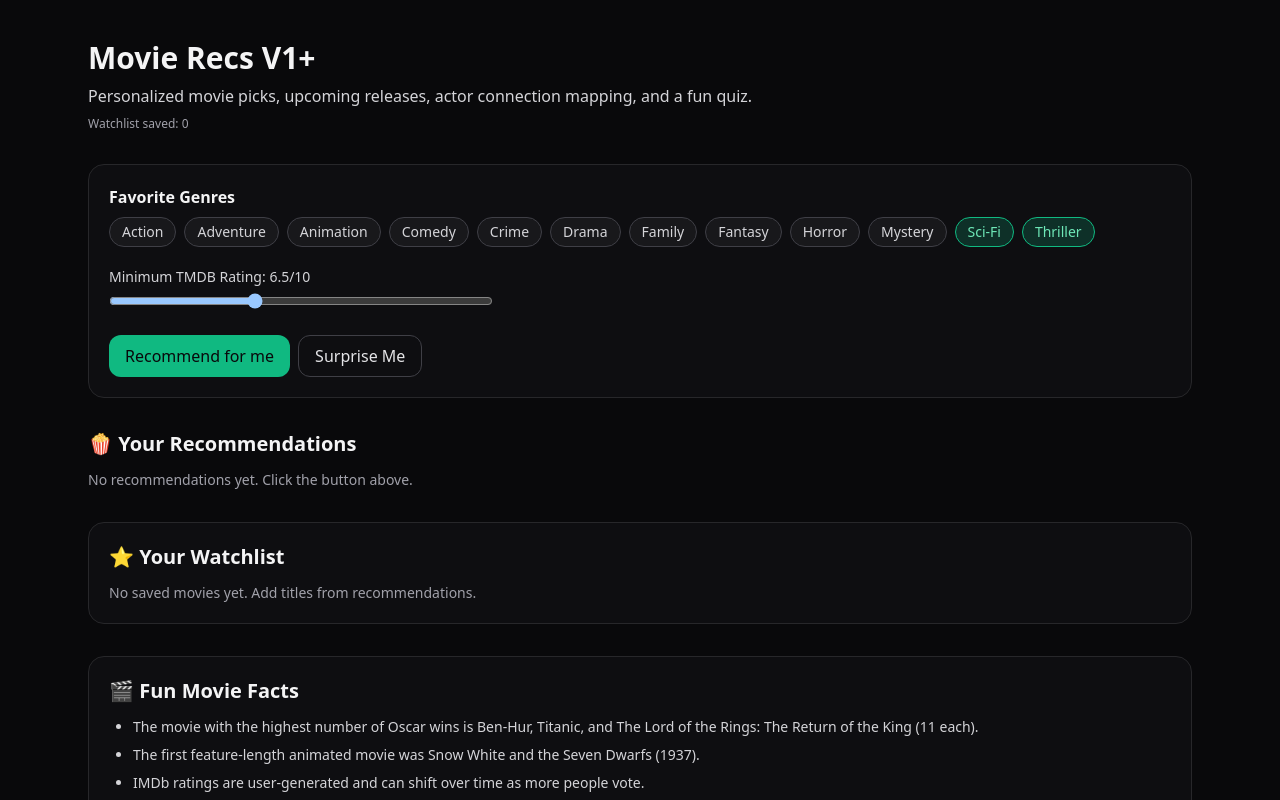
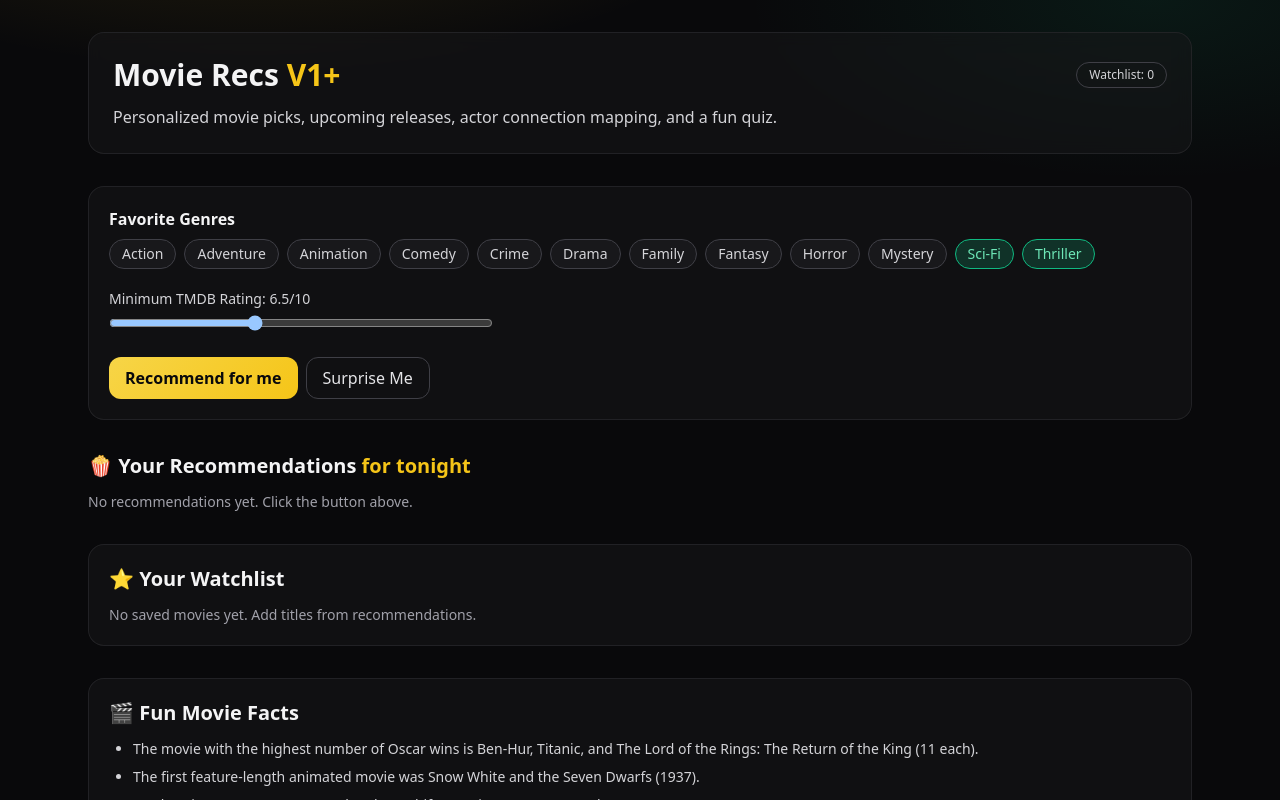
Before and after one commit to motowngene/movie-recs-v1, a Next.js app: page / in a window 1280 px wide. Shown: the top 800 px of the page. Built offline with nearby package versions, Linux system fonts and the light colour scheme.

Commit message:
style: apply IMDb-inspired UX refresh and add updated UI screenshot

```diff
--- a/app/globals.css
+++ b/app/globals.css
@@ -7,5 +7,26 @@
 }
 
 body {
-  @apply bg-zinc-950 text-zinc-100;
+  @apply text-zinc-100;
+  background:
+    radial-gradient(1200px 500px at 20% -10%, rgba(245, 197, 24, 0.14), transparent 45%),
+    radial-gradient(900px 400px at 90% 0%, rgba(16, 185, 129, 0.09), transparent 45%),
+    #09090b;
 }
+
+.card-glass {
+  @apply border border-zinc-800/80 bg-zinc-900/50 backdrop-blur;
+}
+
+.accent-gold {
+  color: #f5c518;
+}
+
+.btn-gold {
+  @apply rounded-xl px-4 py-2 font-semibold text-zinc-950;
+  background: linear-gradient(135deg, #f7d547 0%, #f5c518 100%);
+}
+
+.btn-gold:hover {
+  filter: brightness(1.04);
+}
--- a/app/page.tsx
+++ b/app/page.tsx
@@ -97,16 +97,18 @@ export default function HomePage() {
   };
 
   return (
-    <main className="mx-auto max-w-6xl px-6 py-10 space-y-8">
-      <header className="space-y-2">
-        <h1 className="text-3xl font-bold">Movie Recs V1+</h1>
+    <main className="mx-auto max-w-6xl px-6 py-8 space-y-8">
+      <header className="card-glass rounded-2xl p-6 space-y-3">
+        <div className="flex items-center justify-between gap-4">
+          <h1 className="text-3xl font-bold">Movie Recs <span className="accent-gold">V1+</span></h1>
+          <span className="rounded-full border border-zinc-700 px-3 py-1 text-xs text-zinc-300">Watchlist: {totalSaved}</span>
+        </div>
         <p className="text-zinc-300">
           Personalized movie picks, upcoming releases, actor connection mapping, and a fun quiz.
         </p>
-        <p className="text-xs text-zinc-400">Watchlist saved: {totalSaved}</p>
       </header>
 
-      <section className="rounded-2xl border border-zinc-800 bg-zinc-900/40 p-5 space-y-5">
+      <section className="card-glass rounded-2xl p-5 space-y-5">
         <div>
           <h2 className="font-semibold mb-2">Favorite Genres</h2>
           <GenrePicker selected={favoriteGenres} onToggle={toggleGenre} />
@@ -132,7 +134,7 @@ export default function HomePage() {
           <button
             onClick={getRecommendations}
             disabled={loading || favoriteGenres.length === 0}
-            className="rounded-xl bg-emerald-500 px-4 py-2 font-medium text-zinc-950 disabled:opacity-60"
+            className="btn-gold disabled:opacity-60"
           >
             {loading ? 'Building your movie universe...' : 'Recommend for me'}
           </button>
@@ -149,7 +151,7 @@ export default function HomePage() {
       </section>
 
       <section className="space-y-3">
-        <h2 className="text-xl font-semibold">🍿 Your Recommendations</h2>
+        <h2 className="text-xl font-semibold">🍿 Your Recommendations <span className="accent-gold">for tonight</span></h2>
         {recs.length === 0 ? (
           <p className="text-zinc-400 text-sm">No recommendations yet. Click the button above.</p>
         ) : (
--- a/components/ActorNetwork.tsx
+++ b/components/ActorNetwork.tsx
@@ -10,7 +10,7 @@ export function ActorNetwork({
   if (!highlights.length && !connections.length) return null;
 
   return (
-    <section className="rounded-2xl border border-zinc-800 bg-zinc-900/40 p-5 space-y-4">
+    <section className="card-glass rounded-2xl p-5 space-y-4">
       <h2 className="text-xl font-semibold">🕸️ Actor Connection Graph</h2>
 
       {highlights.length > 0 && (
--- a/components/FunFacts.tsx
+++ b/components/FunFacts.tsx
@@ -8,7 +8,7 @@ const FACTS = [
 
 export function FunFacts() {
   return (
-    <section className="rounded-2xl border border-zinc-800 bg-zinc-900/40 p-5 space-y-3">
+    <section className="card-glass rounded-2xl p-5 space-y-3">
       <h2 className="text-xl font-semibold">🎬 Fun Movie Facts</h2>
       <ul className="list-disc space-y-2 pl-6 text-sm text-zinc-300">
         {FACTS.map((fact) => (
--- a/components/MovieCard.tsx
+++ b/components/MovieCard.tsx
@@ -12,8 +12,8 @@ export function MovieCard({
     : 'https://placehold.co/500x750/18181b/a1a1aa?text=No+Poster';
 
   return (
-    <article className="rounded-2xl border border-zinc-800 bg-zinc-900/60 overflow-hidden">
-      <img src={poster} alt={movie.title} className="h-80 w-full object-cover" />
+    <article className="group rounded-2xl border border-zinc-800 bg-zinc-900/60 overflow-hidden transition hover:-translate-y-0.5 hover:border-zinc-600 hover:shadow-xl hover:shadow-black/30">
+      <img src={poster} alt={movie.title} className="h-80 w-full object-cover transition duration-300 group-hover:scale-[1.02]" />
       <div className="p-4 space-y-2">
         <div className="flex items-start justify-between gap-3">
           <h3 className="font-semibold leading-tight">{movie.title}</h3>
--- a/components/MovieQuiz.tsx
+++ b/components/MovieQuiz.tsx
@@ -34,7 +34,7 @@ export function MovieQuiz() {
   );
 
   return (
-    <section className="rounded-2xl border border-zinc-800 bg-zinc-900/40 p-5 space-y-4">
+    <section className="card-glass rounded-2xl p-5 space-y-4">
       <h2 className="text-xl font-semibold">🧠 Test Your Movie Knowledge</h2>
       <div className="space-y-4">
         {QUESTIONS.map((q, idx) => (
--- a/components/UpcomingMovies.tsx
+++ b/components/UpcomingMovies.tsx
@@ -8,7 +8,7 @@ export function UpcomingMovies({ movies }: { movies: Movie[] }) {
       <h2 className="text-xl font-semibold">🚀 Upcoming Movies You Might Like</h2>
       <div className="grid gap-3 sm:grid-cols-2 lg:grid-cols-3">
         {movies.slice(0, 6).map((movie) => (
-          <article key={movie.id} className="rounded-xl border border-zinc-800 bg-zinc-900/40 p-3">
+          <article key={movie.id} className="card-glass rounded-xl p-3">
             <h3 className="font-medium">{movie.title}</h3>
             <p className="text-xs text-zinc-400 mt-1">Release: {movie.releaseDate || 'TBA'} · TMDB {(movie.voteAverage ?? 0).toFixed(1)}/10</p>
             <p className="text-sm text-zinc-300 mt-2 line-clamp-3">{movie.overview || 'No overview yet.'}</p>
--- a/components/WatchlistPanel.tsx
+++ b/components/WatchlistPanel.tsx
@@ -8,7 +8,7 @@ export function WatchlistPanel({
   onRemove: (id: number) => void;
 }) {
   return (
-    <section className="rounded-2xl border border-zinc-800 bg-zinc-900/40 p-5 space-y-3">
+    <section className="card-glass rounded-2xl p-5 space-y-3">
       <h2 className="text-xl font-semibold">⭐ Your Watchlist</h2>
       {watchlist.length === 0 ? (
         <p className="text-sm text-zinc-400">No saved movies yet. Add titles from recommendations.</p>
```
Also changed, not shown: public/frontend-preview-v3.png (added), 1 other file (tests, documents, lock files or other folders).
